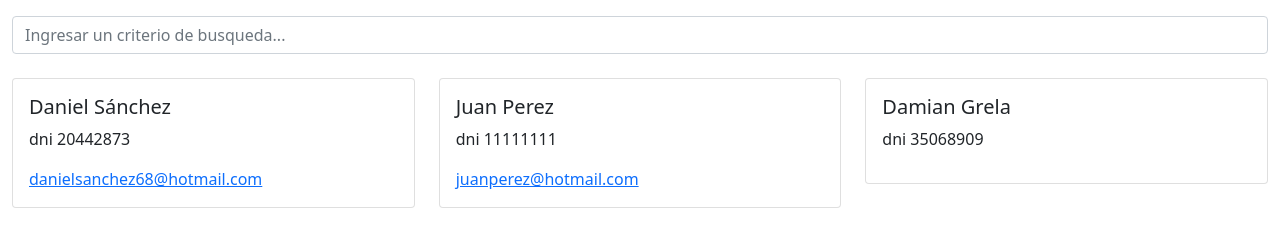
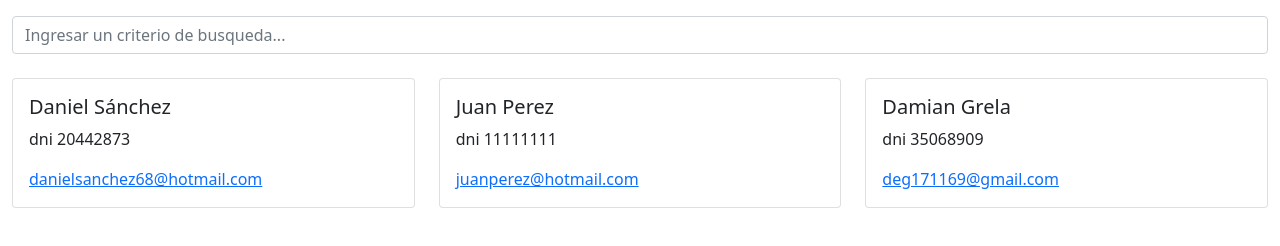
Before and after one commit to deg171169-del/TrabajoPractico1, a plain HTML site: page index.html in a window 1280 px wide. Drawn offline with nearby package versions, Linux system fonts and the light colour scheme.

Commit message:
Modifique el correo electronico - Damian Grela

```diff
--- a/index.html
+++ b/index.html
@@ -37,7 +37,7 @@
                         [
                             { nombre: 'Daniel', apellido: 'Sánchez', dni: 20442873, correo: 'danielsanchez68@hotmail.com' },
                             { nombre: 'Juan', apellido: 'Perez', dni: 11111111, correo: 'juanperez@hotmail.com' },
-                            { nombre: 'Damian', apellido: 'Grela', dni:35068909, orreo: 'juanperez@hotmail.com' },
+                            { nombre: 'Damian', apellido: 'Grela', dni:35068909, correo: 'deg171169@gmail.com' },
                         ]
                 }
             },
```
